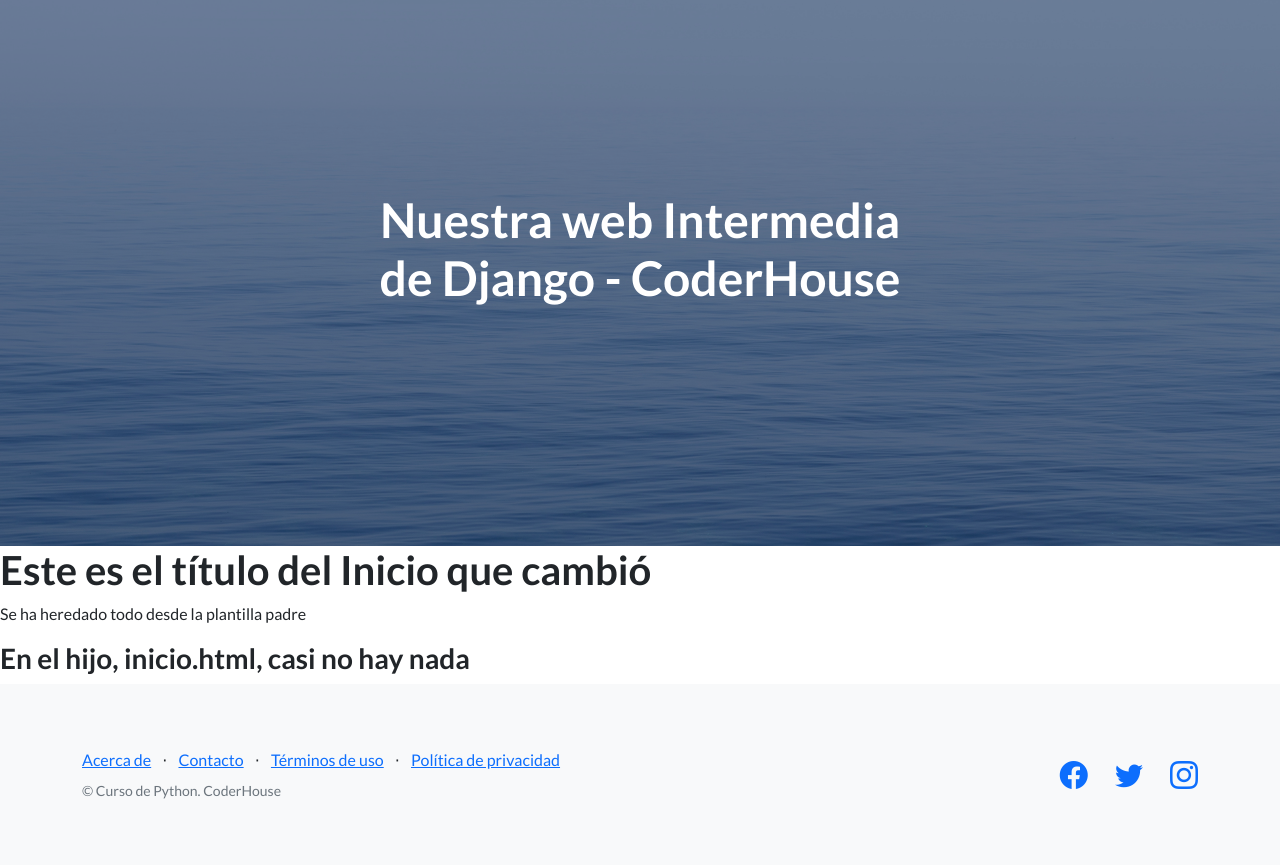
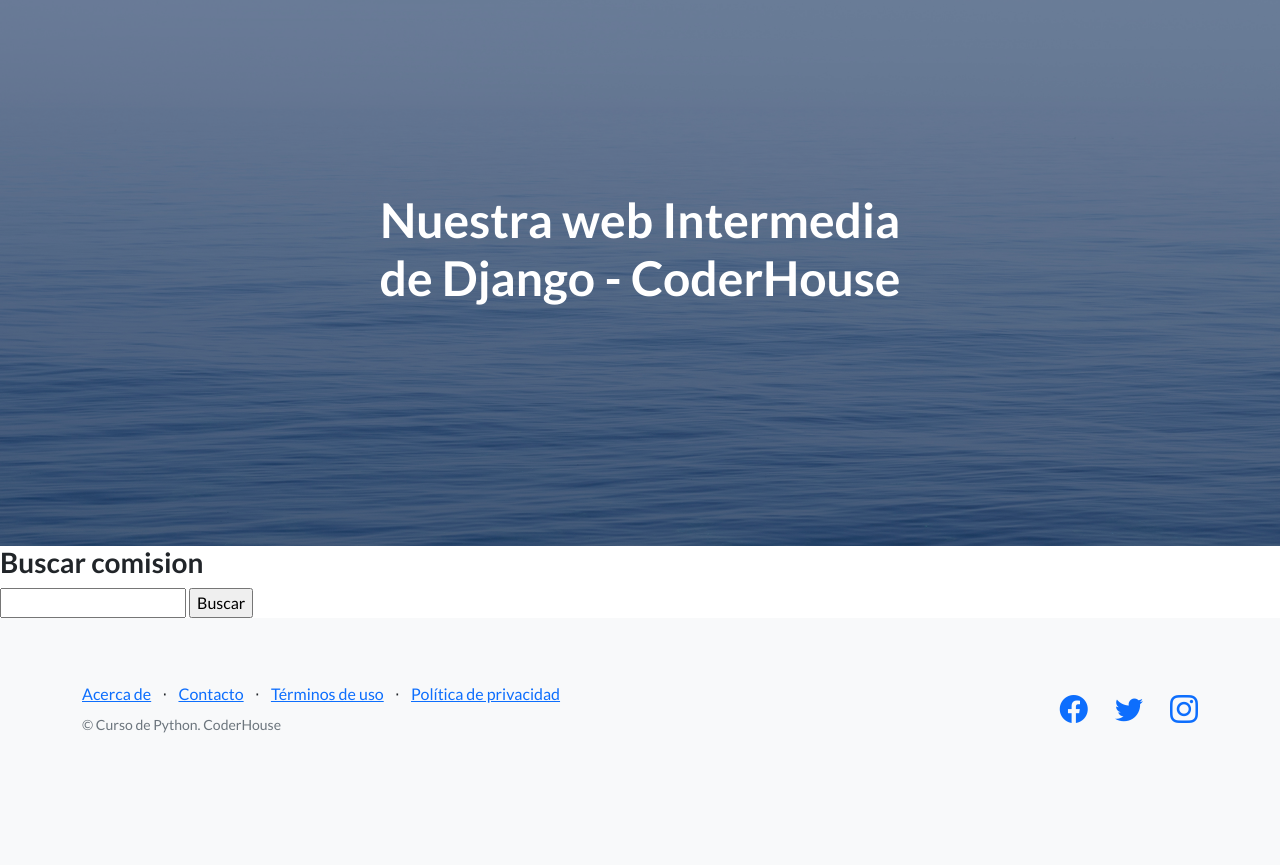
Before and after one commit to dmoharos/Tercera-pre-entrega-Moharos, a Django app: page /AppPreEntrega/ in a window 1280 px wide. Shown: the part 57-922 px from the top of the page. After the commit the page ends 790 px from the top, so only its background shows below. Run offline with Django 4.2, Linux system fonts and the light colour scheme; some libraries are stand-ins or nearby versions.

Commit message:
Quinto commit

```diff
--- a/ProyectoPreEntrega/AppPreEntrega/templates/AppPreEntrega/alumnoFormulario.html
+++ b/ProyectoPreEntrega/AppPreEntrega/templates/AppPreEntrega/alumnoFormulario.html
@@ -1,3 +1,5 @@
+{% comment %}
+
 <!DOCTYPE html>
 <html lang="en">
 <head>
@@ -21,3 +23,5 @@
 
 </body>
 </html>
+
+{% endcomment %}
--- a/ProyectoPreEntrega/AppPreEntrega/templates/AppPreEntrega/docenteFormulario.html
+++ b/ProyectoPreEntrega/AppPreEntrega/templates/AppPreEntrega/docenteFormulario.html
@@ -1,3 +1,5 @@
+{% comment %}
+
 <!DOCTYPE html>
 <html lang="en">
 <head>
@@ -21,3 +23,5 @@
 
 </body>
 </html>
+
+{% endcomment %}
--- a/ProyectoPreEntrega/AppPreEntrega/templates/AppPreEntrega/inicio.html
+++ b/ProyectoPreEntrega/AppPreEntrega/templates/AppPreEntrega/inicio.html
@@ -4,9 +4,11 @@
 
 {% block contenidoQueCambia %}
 
-<!--Aquí va lo que cambia y aquello asociado a esta vista -->
-<h1>Este es el título del Inicio que cambió</h1>
-<p>Se ha heredado todo desde la plantilla padre</p>
-<h3>En el hijo, inicio.html, casi no hay nada </h3>
+    <h3>Buscar comision</h3>
+
+    <form action= "/AppPreEntrega/buscar/" method= "GET">
+        <input type= "number" name= "comision" id= "comision">
+        <input type= "submit" value= "Buscar">
+    </form>
 
 {% endblock %}
--- a/ProyectoPreEntrega/AppPreEntrega/templates/AppPreEntrega/materiaFormulario.html
+++ b/ProyectoPreEntrega/AppPreEntrega/templates/AppPreEntrega/materiaFormulario.html
@@ -1,3 +1,5 @@
+{% comment %}
+
 <!DOCTYPE html>
 <html lang="en">
 <head>
@@ -21,3 +23,5 @@
 
 </body>
 </html>
+
+{% endcomment %}
--- a/ProyectoPreEntrega/AppPreEntrega/urls.py
+++ b/ProyectoPreEntrega/AppPreEntrega/urls.py
@@ -6,11 +6,11 @@ urlpatterns = [
     path('materias/', views.materias, name= "Materias"),
     path('docentes/', views.docentes, name= "Docentes"),
     path('alumnos/', views.alumnos, name= "Alumnos"),
+    path('buscar/', views.buscar),
 
     #path('materiaFormulario/', views.materiaFormulario, name= "materiaFormulario"),
     #path('docenteFormulario/', views.docenteFormulario, name= "docenteFormulario"),
     #path('alumnoFormulario/', views.alumnoFormulario, name= "alumnoFormulario"),
+    #path('busquedaComision/', views.busquedaComision, name= "busquedaComision"),
 
-    #path('busquedaCamada/', views.busquedaCamada, name= "busquedaCamada"),
-    #path('buscar/', views.buscar),
 ]
--- a/ProyectoPreEntrega/AppPreEntrega/views.py
+++ b/ProyectoPreEntrega/AppPreEntrega/views.py
@@ -8,18 +8,22 @@ from AppPreEntrega.forms import MateriaFormulario, DocenteFormulario, AlumnoForm
 def inicio(request):
     return render(request, "AppPreEntrega/inicio.html")
 
+
 #def materias(request):
     #return render(request, "AppPreEntrega/materias.html")
+
 
 #def docentes(request):
     #return render(request, "AppPreEntrega/docentes.html")
 
+
 #def alumnos(request):
     #return render(request, "AppPreEntrega/alumnos.html")
 
+
 def materias(request):
     if request.method == "POST":
-        miFormulario= MateriaFormulario(request.POST) # Aqui me llega la informacion del html
+        miFormulario= MateriaFormulario(request.POST)
         print(miFormulario)
 
         if miFormulario.is_valid:
@@ -32,9 +36,10 @@ def materias(request):
 
     return render(request, "AppPreEntrega/materias.html", {"miFormulario": miFormulario})
 
+
 def docentes(request):
     if request.method == "POST":
-        miFormulario= DocenteFormulario(request.POST) # Aqui me llega la informacion del html
+        miFormulario= DocenteFormulario(request.POST)
         print(miFormulario)
 
         if miFormulario.is_valid:
@@ -47,10 +52,10 @@ def docentes(request):
 
     return render(request, "AppPreEntrega/docentes.html", {"miFormulario": miFormulario})
 
+
 def alumnos(request):
     if request.method == "POST":
-        miFormulario= AlumnoFormulario(request.POST) # Aqui me llega la informacion del html
-        print(miFormulario)
+        miFormulario= AlumnoFormulario(request.POST)
 
         if miFormulario.is_valid:
             informacion= miFormulario.cleaned_data
@@ -62,19 +67,17 @@ def alumnos(request):
 
     return render(request, "AppPreEntrega/alumnos.html", {"miFormulario": miFormulario})
 
-"""
-def busquedaCamada(request):
-    return render(request, "AppPreEntrega/busquedaCamada.html")
+
+#def busquedaComision(request):
+    #return render(request, "AppPreEntrega/busquedaComision.html")
+
 
 def buscar(request):
-    #respuesta= f"Estoy buscando la camada nro: {request.GET['camada']}"
-    if request.GET["camada"]:
-        camada= request.GET['camada']
-        cursos= Curso.objects.filter(camada__icontains= camada)
-        return render(request, "AppPreEntrega/resultadosBusqueda.html", {"cursos": cursos, "camada": camada})
+    if request.GET["comision"]:
+        comision= request.GET['comision']
+        materias= Materia.objects.filter(comision__icontains= comision)
+        return render(request, "AppPreEntrega/resultadosBusqueda.html", {"materias": materias, "comision": comision})
     else:
         respuesta= "No enviaste datos"
 
-    #return HttpResponse(respuesta)
     return render(request, "AppPreEntrega/inicio.html", {"respuesta": respuesta})
-"""
```
Also changed, not shown: ProyectoPreEntrega/AppPreEntrega/templates/AppPreEntrega/busquedaComision.html (added, +21 -0 lines), ProyectoPreEntrega/AppPreEntrega/templates/AppPreEntrega/resultadosBusqueda.html (added, +60 -0 lines), ProyectoPreEntrega/db.sqlite3.
